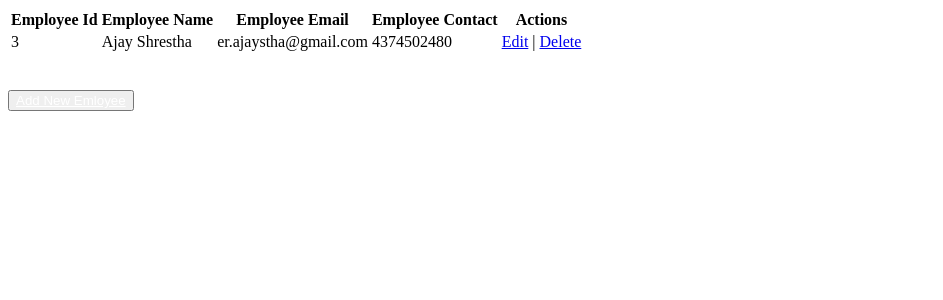
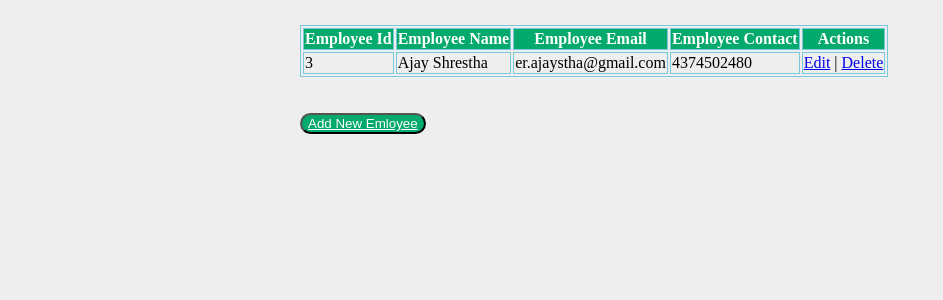
Before and after one commit to ajaystha42/python-django, a Django app: page /show in a window 1280 px wide. Shown: the top 300 px of the page, without its empty margins (0-943 px from the left). Run offline with Django 4.2, Linux system fonts and the light colour scheme; data comes from the database, SQL or seed files in the repository.

Commit message:
adding css

```diff
--- /dev/null
+++ b/employee/static/css/styles.css
@@ -0,0 +1,28 @@
+body {
+    background: #eee;
+    height: 100%;
+    margin: 25px 0;
+    padding-left: 300px;
+}
+
+table,
+th,
+td {
+    border: 1px solid rgb(118, 200, 221);
+}
+
+tr:hover {
+    background-color: yellow;
+}
+
+th {
+    background-color: #04AA6D;
+    color: white;
+}
+
+button {
+    border-radius: 12px;
+    color: aqua;
+    background-color: #04AA6D;
+    cursor: pointer;
+}
--- a/employee/templates/edit.html
+++ b/employee/templates/edit.html
@@ -4,6 +4,8 @@
     <meta charset="UTF-8" />
     <meta name="viewport" content="width=device-width, initial-scale=1.0" />
     <title>Document</title>
+    {%load static%}
+    <link rel="stylesheet" href="{% static 'css/styles.css' %}" />
   </head>
   <body>
     <form method="POST" action="/update/{{employee.id}}">
--- a/employee/templates/index.html
+++ b/employee/templates/index.html
@@ -3,7 +3,9 @@
   <head>
     <meta charset="UTF-8" />
     <meta name="viewport" content="width=device-width, initial-scale=1.0" />
-    <title>Document</title>
+    <title>Employee</title>
+    {%load static%}
+    <link rel="stylesheet" href="{% static 'css/styles.css' %}" />
   </head>
   <body>
     <form method="POST" action="/emp">
--- a/employee/templates/show.html
+++ b/employee/templates/show.html
@@ -4,6 +4,8 @@
     <meta charset="UTF-8" />
     <meta name="viewport" content="width=device-width, initial-scale=1.0" />
     <title>Employee Record</title>
+    {%load static%}
+    <link rel="stylesheet" href="{% static 'css/styles.css' %}" />
   </head>
   <body>
     <table>
```
